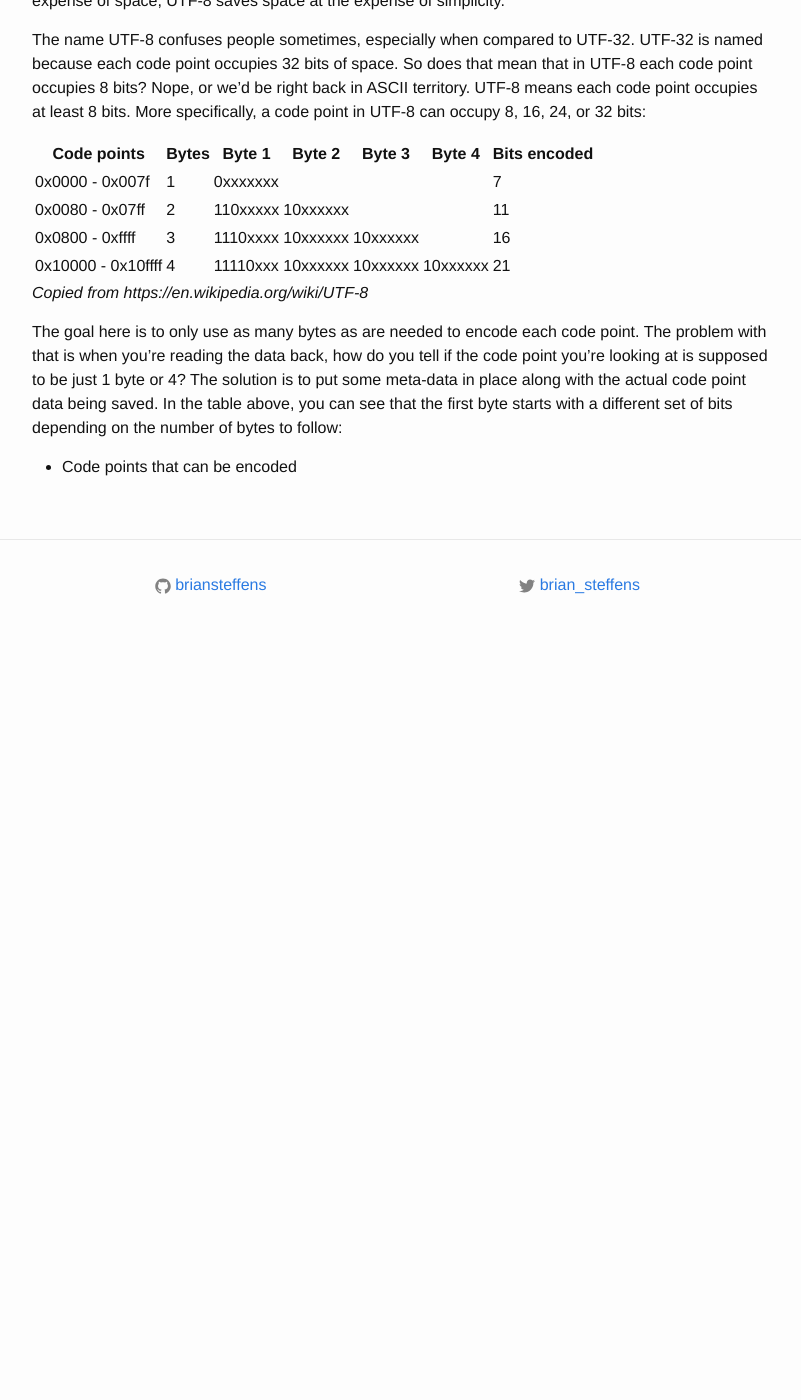
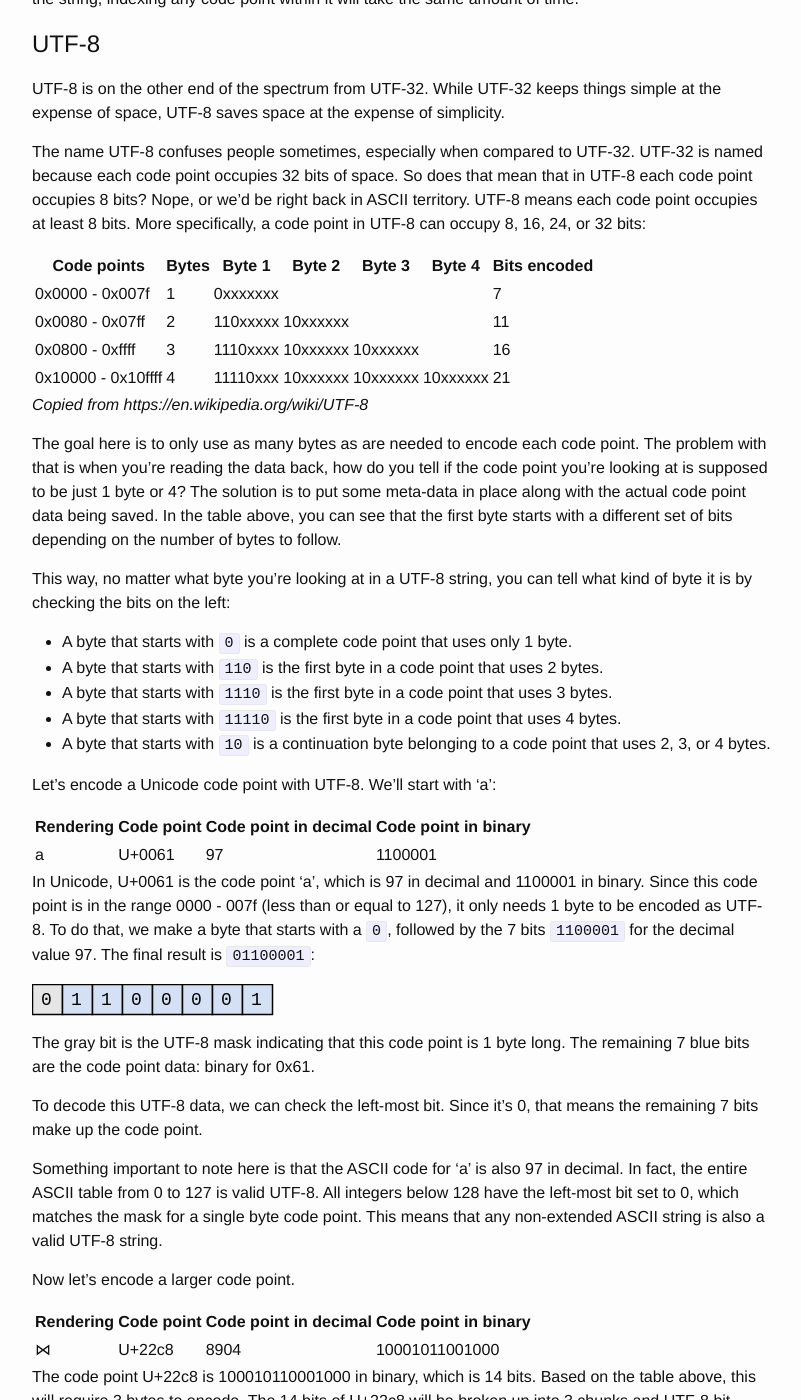
Before and after one commit to briansteffens/briansteffens.github.io, a Jekyll site: the page built from blog/unicode-basics/post.md, in a window 1280 px wide and 1400 px high, scrolled down 4866 px. Shown: the whole window, without its empty margins (238-1039 px from the left). Built offline with Jekyll 4.4.1, drawn with Linux system fonts in a browser that asks for light colours; our own code applies the rules of GitHub Pages for plain Markdown files; before the commit the page ends 5496 px from its top, so only the background shows below that; some of the changed text lies outside the part shown.

Commit message:
Continue Unicode basics

```diff
--- a/blog/unicode-basics/post.md
+++ b/blog/unicode-basics/post.md
@@ -221,22 +221,22 @@ address 1000, we'd get something like this (assuming little-endian):
 | 1001    | 0x05        | Բ         |
 | 1002    | 0x00        | Բ         |
 | 1003    | 0x00        | Բ         |
-| ------- | ----------- | --------- |
+| ...     | ...         | ...       |
 | 1004    | 0x61        | ա         |
 | 1005    | 0x05        | ա         |
 | 1006    | 0x00        | ա         |
 | 1007    | 0x00        | ա         |
-| ------- | ----------- | --------- |
+| ...     | ...         | ...       |
 | 1008    | 0x80        | ր         |
 | 1009    | 0x05        | ր         |
 | 1010    | 0x00        | ր         |
 | 1011    | 0x00        | ր         |
-| ------- | ----------- | --------- |
+| ...     | ...         | ...       |
 | 1012    | 0x65        | ե         |
 | 1013    | 0x05        | ե         |
 | 1014    | 0x00        | ե         |
 | 1015    | 0x00        | ե         |
-| ------- | ----------- | --------- |
+| ...     | ...         | ...       |
 | 1016    | 0x82        | ւ         |
 | 1017    | 0x05        | ւ         |
 | 1018    | 0x00        | ւ         |
@@ -288,6 +288,83 @@ point. The problem with that is when you're reading the data back, how do you
 tell if the code point you're looking at is supposed to be just 1 byte or 4?
 The solution is to put some meta-data in place along with the actual code
 point data being saved. In the table above, you can see that the first byte
-starts with a different set of bits depending on the number of bytes to follow:
+starts with a different set of bits depending on the number of bytes to follow.
 
-- Code points that can be encoded
+This way, no matter what byte you're looking at in a UTF-8 string, you can tell
+what kind of byte it is by checking the bits on the left:
+
+- A byte that starts with `0` is a complete code point that uses only 1 byte.
+- A byte that starts with `110` is the first byte in a code point that uses 2
+  bytes.
+- A byte that starts with `1110` is the first byte in a code point that uses
+  3 bytes.
+- A byte that starts with `11110` is the first byte in a code point that uses
+  4 bytes.
+- A byte that starts with `10` is a continuation byte belonging to a code point
+  that uses 2, 3, or 4 bytes.
+
+Let's encode a Unicode code point with UTF-8. We'll start with 'a':
+
+| Rendering | Code point | Code point in decimal | Code point in binary |
+|-----------|------------|-----------------------|----------------------|
+| a         | U+0061     | 97                    | 1100001              |
+
+In Unicode, U+0061 is the code point 'a', which is 97 in decimal and 1100001
+in binary. Since this code point is in the range 0000 - 007f (less than or
+equal to 127), it only needs 1 byte to be encoded as UTF-8. To do that, we make
+a byte that starts with a `0`, followed by the 7 bits `1100001` for the decimal
+value 97. The final result is `01100001`:
+
+<img src="/blog/unicode-basics/0061.svg" />
+
+The gray bit is the UTF-8 mask indicating that this code point is 1 byte long.
+The remaining 7 blue bits are the code point data: binary for 0x61.
+
+To decode this UTF-8 data, we can check the left-most bit. Since it's 0, that
+means the remaining 7 bits make up the code point.
+
+Something important to note here is that the ASCII code for 'a' is also 97 in
+decimal. In fact, the entire ASCII table from 0 to 127 is valid UTF-8. All
+integers below 128 have the left-most bit set to 0, which matches the mask for
+a single byte code point. This means that any non-extended ASCII string is also
+a valid UTF-8 string.
+
+Now let's encode a larger code point.
+
+| Rendering | Code point | Code point in decimal | Code point in binary |
+|-----------|------------|-----------------------|----------------------|
+| ⋈         | U+22c8     | 8904                  | 10001011001000       |
+
+The code point U+22c8 is 100010110001000 in binary, which is 14 bits. Based on
+the table above, this will require 3 bytes to encode. The 14 bits of U+22c8
+will be broken up into 3 chunks and UTF-8 bit masks will be placed on the left
+side of each chunk to form a UTF-8 code point:
+
+<img src="/blog/unicode-basics/22c8.svg" />
+
+In hex, these 3 bytes are `e2 8b 88`.
+
+The original code point data has been broken up into 3 pieces: 2 bits are in
+the first byte, 6 bits are in the second byte, and 6 bits are in the third
+byte. The bits with gray backgrounds are the UTF-8 bitmask values. The 2 white
+bits in the first byte are unused. If the code point needed 15 or 16 bits to
+encode, they would have been used.
+
+To decode this code point, we'd check the first byte. Since it starts with
+`1110`, we know to take 4 bits from the right side of the first byte, and 6
+bits from the right side of the next 2 bytes. Combining these bits together,
+we're back at the value 8904, or 22c8 in hex.
+
+
+
+
+
+
+
+# Grapheme clusters
+
+Hopefully you're still with me and things are making some semblance of sense.
+If so, I'm going to wreck that right now. What code point do you think this is:
+
+<h3 class="gentium">각</h3>
+<h3>각</h3>
```
Also changed, not shown: tohtml.py (+25 -14 lines), Gemfile.lock, blog/unicode-basics/0061.svg (added), blog/unicode-basics/22c8.svg (added).
